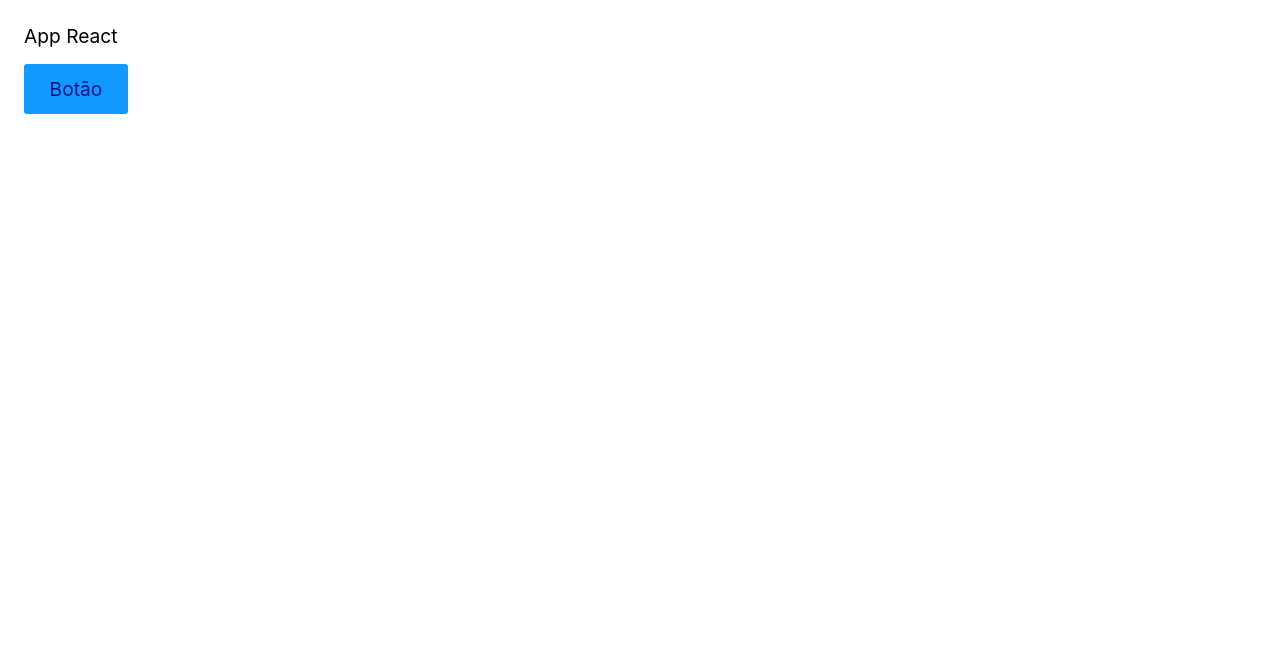
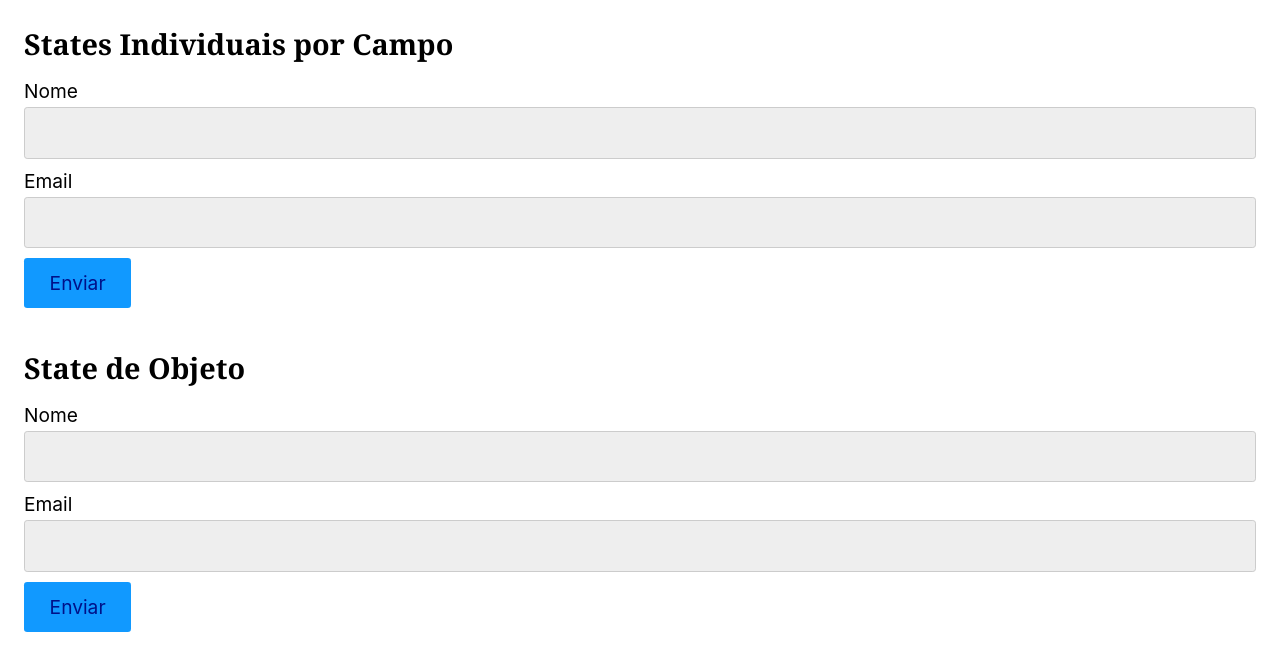
Before and after one commit to LuizGenuino/React-Origamid, a React (Vite) app: page / in a window 1280 px wide. Shown: the top 670 px of the page. Built offline with nearby package versions, Linux system fonts and the light colour scheme.

Commit message:
Implement individual and object state management in forms

```diff
--- a/public/style.css
+++ b/public/style.css
@@ -63,6 +63,7 @@ textarea {
   border-radius: var(--radius);
   background: #eee;
   transition: 0.2s;
+  margin-bottom: 10px
 }
 
 input:focus,
--- a/src/App.jsx
+++ b/src/App.jsx
@@ -1,11 +1,46 @@
+import { useState } from "react"
 
 
 const App = () => {
 
+    const [name, setName] = useState('')
+    const [email, setEmail] = useState('')
+
+    const [form, setForm] = useState({ name: '', email: '' })
+
+    const handleSubmit = (e) => {
+        e.preventDefault()
+        console.log(e)
+
+        console.log(name, email, form)
+
+    }
+
+    const handleChange = ({ target }) => {
+        const { id, value } = target
+        setForm({ ...form, [id]: value })
+
+    }
+
     return (
         <>
-            <p>App React</p>
-            <button>Botão</button>
+            <form onSubmit={handleSubmit}>
+                <h2>States Individuais por Campo</h2>
+                <label htmlFor="name">Nome</label>
+                <input id="name" type="text" value={name} onChange={e => setName(e.target.value)} />
+                <label htmlFor="name">Email</label>
+                <input id="email" type="email" value={email} onChange={e => setEmail(e.target.value)} />
+                <button>Enviar</button>
+            </form>
+            <br></br>
+            <form onSubmit={handleSubmit}>
+                <h2>State de Objeto</h2>
+                <label htmlFor="name">Nome</label>
+                <input id="name" type="text" value={form.name} onChange={handleChange} />
+                <label htmlFor="name">Email</label>
+                <input id="email" type="email" value={form.email} onChange={handleChange} />
+                <button>Enviar</button>
+            </form>
         </>
     )
 }
```
